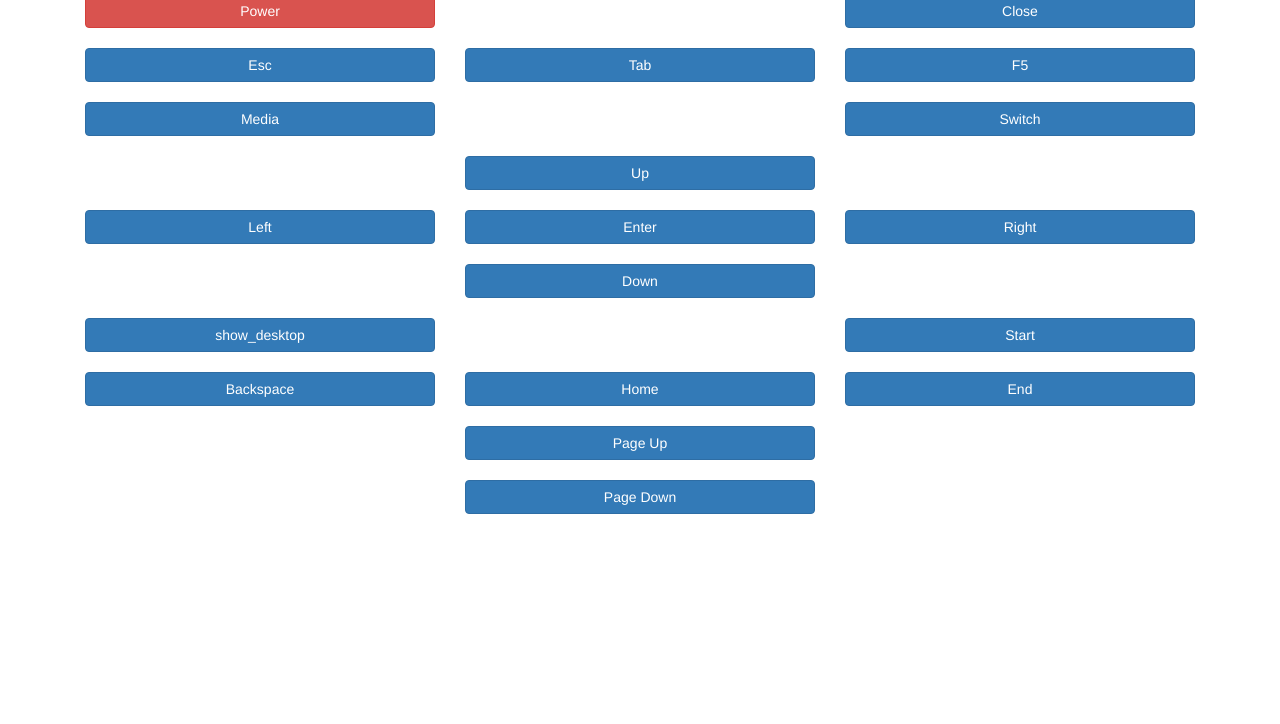
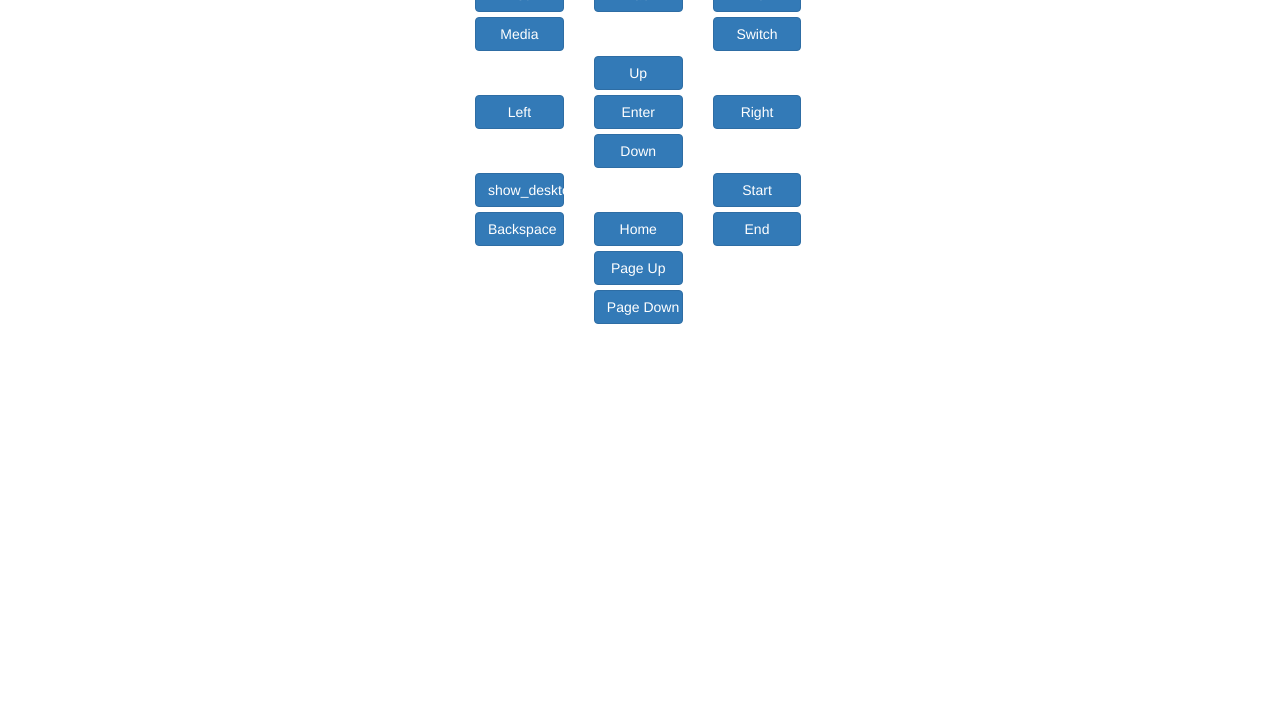
Before and after one commit to girish946/gorcontrol, a plain HTML site: page templates/index.html in a window 1280 px wide. Shown: the part 76-800 px from the top of the page. Drawn offline with Linux system fonts and the light colour scheme.

Commit message:
frontend modified

```diff
--- a/static/css/styles.css
+++ b/static/css/styles.css
@@ -1 +1,15 @@
-.modal-footer {   border-top: 0px; }
+body{
+	margin: 10px auto;
+}
+.container{
+	width:360px;
+	margin: 10px auto;
+}
+.row{
+	margin-top:5px;
+	margin-bottom:5px;
+}
+.row .col-sm-4{
+	width: 33%;
+	float: left;
+}
--- a/templates/index.html
+++ b/templates/index.html
@@ -1,174 +1,174 @@
 <html>
 	<head>
-		<link href="/static/css/bootstrap.min.css" rel="stylesheet">
+    <meta name="viewport" content="width=device-width, initial-scale=1">
+    <title>Remote Control</title>
+		<link href="/static/css/bootstrap.min.css" rel="stylesheet"/>
+        <link href="/static/css/styles.css" rel="stylesheet" />
 		<script src="/static/js/jquery-3.1.1.min.js" type="text/javascript"></script>
 		<script src="/static/js/bootstrap.min.js" type="text/javascript"></script>
 
 	</head>
 
 	<body>
+
       <div class="container" >
-			<h1> this is the sg remote server</h1>
-			<div class="row container">
 
-	        	<div class="col-lg-4 col-sm-4 col-xs-4 col-md-4">
+			     <div class="row ">
+
+        	        	<div class="col-sm-4">
         	        		<a class="btn btn-primary btn-block btn-danger" href="/handle/power" role="button">Power</a>
         	        	</div>
 
-	        	<div class="col-lg-4 col-sm-4 col-xs-4 col-md-4">
+        	        	<div class="col-sm-4">
 
         	        	</div>
 
-	        	<div class="col-lg-4 col-sm-4 col-xs-4 col-md-4">
+        	        	<div class="col-sm-4">
         	        		<a class="btn btn-primary btn-block" href="/handle/close_Window" role="button">Close</a>
         		        </div>
 
         	       </div>
 
-        	<dev class="row container">
+        	       <div class="row ">
 
-        		<div class="col-lg-4 col-sm-4 col-xs-4 col-md-4">
+                		<div class="col-sm-4">
                 			<a class="btn btn-primary btn-block" href="/handle/escape" role="button">Esc</a>
                 		</div>
 
-        		<div class="col-lg-4 col-sm-4 col-xs-4 col-md-4">
+                		<div class="col-sm-4">
                 			<a class="btn btn-primary btn-block" href="/handle/tab" role="button">Tab</a>
                 		</div>
 
-        		<div class="col-lg-4 col-sm-4 col-xs-4 col-md-4">
+                		<div class="col-sm-4">
                 			<a class="btn btn-primary btn-block" href="/handle/f5" role="button">F5</a>
+                		</div>
+        	       </div>
 
-        		</div>
-        	</dev>
+        	       <div class="row ">
 
-        	<div class="row container">
-
-	        	<div class="col-lg-4 col-sm-4 col-xs-4 col-md-4">
+        	        	<div class="col-sm-4">
         	        		<a class="btn btn-primary btn-block" href="/handle/show_filemanager" role="button">Media</a>
         	        	</div>
 
-	        	<div class="col-lg-4 col-sm-4 col-xs-4 col-md-4">
+        	        	<div class="col-sm-4">
 
         	        	</div>
 
-	        	<div class="col-lg-4 col-sm-4 col-xs-4 col-md-4">
+        	        	<div class="col-sm-4">
         	        		<a class="btn btn-primary btn-block" href="/handle/alt_tab" role="button">Switch</a>
         		        </div>
+                        </div>
+
+        	       <div class="row ">
+
+                		<div class="col-sm-4">
 
                 		</div>
 
-        	<dev class="row container">
+                		<div class="col-sm-4">
+                			<a class="btn btn-primary btn-block" href="/handle/up" role="button">Up</a>
+                		</div>
 
-        		<div class="col-lg-4 col-sm-4 col-xs-4 col-md-4">
+                		<div class="col-sm-4">
+
+
+                		</div>
+        	        </div>
+
+        	       <div class="row ">
+
+        	        	<div class="col-sm-4">
+        	        		<a class="btn btn-primary btn-block" href="/handle/left" role="button">Left</a>
+        	        	</div>
+
+        	        	<div class="col-sm-4">
+        	        		<a class="btn btn-primary btn-block" href="/handle/enter" role="button">Enter</a>
+        	        	</div>
+
+        	        	<div class="col-sm-4">
+        	        		<a class="btn btn-primary btn-block" href="/handle/right" role="button">Right</a>
+        		        </div>
+        	        </div>
+
+        	       <div class="row ">
+
+                		<div class="col-sm-4">
 
                 		</div>
 
-        		<div class="col-lg-4 col-sm-4 col-xs-4 col-md-4">
-        			<a class="btn btn-primary btn-block" href="/handle/up" role="button">Up</a>
+                		<div class="col-sm-4">
+                			<a class="btn btn-primary btn-block" href="/handle/down" role="button">Down</a>
                 		</div>
 
-        		<div class="col-lg-4 col-sm-4 col-xs-4 col-md-4">
+                		<div class="col-sm-4">
 
 
                 		</div>
-        	</dev>
-
-        	<div class="row container">
-
-	        	<div class="col-lg-4 col-sm-4 col-xs-4 col-md-4">
-	        		<a class="btn btn-primary btn-block" href="/handle/left" role="button">Left</a>
         	       </div>
 
-	        	<div class="col-lg-4 col-sm-4 col-xs-4 col-md-4">
-	        		<a class="btn btn-primary btn-block" href="/handle/enter" role="button">Enter</a>
+                	<div class="row ">
+
+        	        	<div class="col-sm-4">
+        	        		<a class="btn btn-primary btn-block" href="/handle/show_desktop" role="button">show_desktop</a>
         	        	</div>
 
-	        	<div class="col-lg-4 col-sm-4 col-xs-4 col-md-4">
-	        		<a class="btn btn-primary btn-block" href="/handle/right" role="button">Right</a>
-		        </div>
+        	        	<div class="col-sm-4">
 
         	        	</div>
 
-        	<dev class="row container">
-
-        		<div class="col-lg-4 col-sm-4 col-xs-4 col-md-4">
-
-        		</div>
-
-        		<div class="col-lg-4 col-sm-4 col-xs-4 col-md-4">
-        			<a class="btn btn-primary btn-block" href="/handle/down" role="button">Down</a>
-        		</div>
-
-        		<div class="col-lg-4 col-sm-4 col-xs-4 col-md-4">
-
-
-        		</div>
-        	</dev>
-
-        	<div class="row container">
-
-	        	<div class="col-lg-4 col-sm-4 col-xs-4 col-md-4">
-	        		<a class="btn btn-primary btn-block" href="/handle/show_desktop" role="button">show_desktop</a>
-	        	</div>
-
-	        	<div class="col-lg-4 col-sm-4 col-xs-4 col-md-4">
-
-	        	</div>
-
-	        	<div class="col-lg-4 col-sm-4 col-xs-4 col-md-4">
+        	        	<div class="col-sm-4">
         	        		<a class="btn btn-primary btn-block" href="/handle/show_dashboard" role="button">Start</a>
         		        </div>
 
                 	</div>
 
-        	<dev class="row container">
+                	<div class="row ">
 
-        		<div class="col-lg-4 col-sm-4 col-xs-4 col-md-4">
+                		<div class="col-sm-4">
                 			<a class="btn btn-primary btn-block" href="/handle/backspace" role="button">Backspace</a>
                 		</div>
 
-        		<div class="col-lg-4 col-sm-4 col-xs-4 col-md-4">
+                		<div class="col-sm-4">
                 			<a class="btn btn-primary btn-block" href="/handle/home" role="button">Home</a>
                 		</div>
 
-        		<div class="col-lg-4 col-sm-4 col-xs-4 col-md-4">
+                		<div class="col-sm-4">
                 			<a class="btn btn-primary btn-block" href="/handle/end" role="button">End</a>
 
                 		</div>
-        	</dev>
+                	</div>
 
-        	<dev class="row container">
+                	<div class="row ">
 
-        		<div class="col-lg-4 col-sm-4 col-xs-4 col-md-4">
+                		<div class="col-sm-4">
 
                 		</div>
 
-        		<div class="col-lg-4 col-sm-4 col-xs-4 col-md-4">
+                		<div class="col-sm-4">
                 			<a class="btn btn-primary btn-block" href="/handle/pageup" role="button">Page Up</a>
                 		</div>
 
-        		<div class="col-lg-4 col-sm-4 col-xs-4 col-md-4">
+                		<div class="col-sm-4">
 
 
                 		</div>
-        	</dev>
+                	</div>
 
-        	<dev class="row container">
+                	<div class="row ">
 
-        		<div class="col-lg-4 col-sm-4 col-xs-4 col-md-4">
+                		<div class="col-sm-4">
 
                 		</div>
 
-        		<div class="col-lg-4 col-sm-4 col-xs-4 col-md-4">
+                		<div class="col-sm-4">
                 			<a class="btn btn-primary btn-block" href="/handle/pagedown" role="button">Page Down</a>
                 		</div>
 
-        		<div class="col-lg-4 col-sm-4 col-xs-4 col-md-4">
+                		<div class="col-sm-4">
 
 
                 		</div>
-        	</dev>
-
+                	</div>
 
 		</div>
 	</body>
```
Also changed, not shown: static/index.html (deleted, +0 -198 lines), 1 other file. Lines whose indentation alone changed are shown as unchanged.
